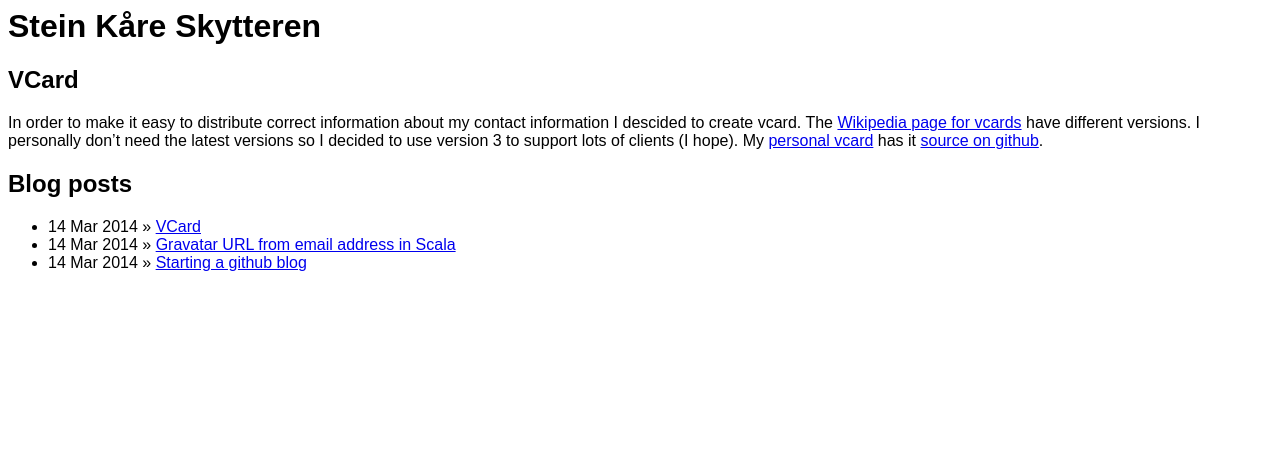
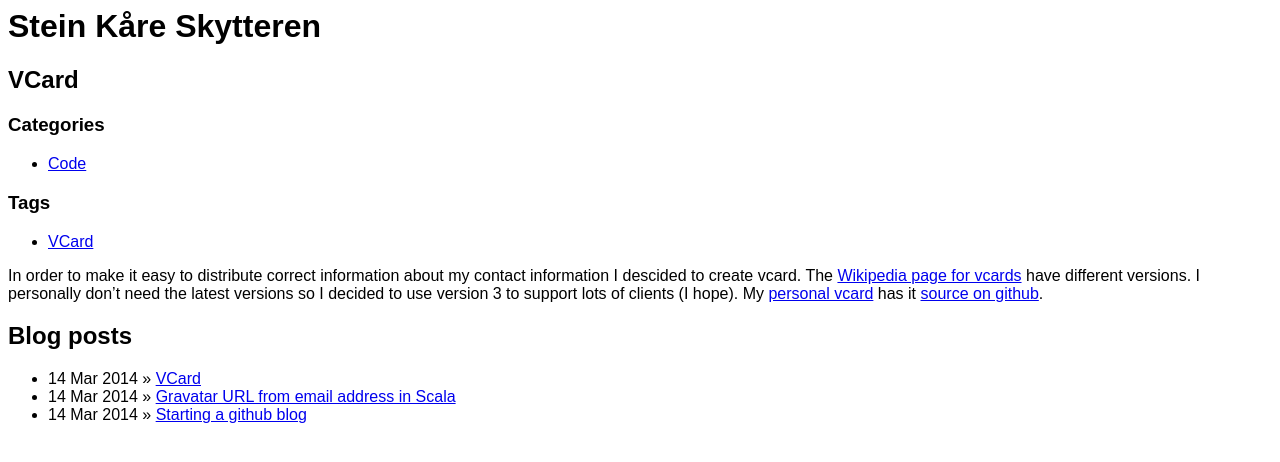
Before and after one commit to skytteren/skytteren.github.io, a Jekyll site: the page built from _posts/2014-03-14-vcard.markdown, in a window 1280 px wide. Shown: the top 462 px of the page. Built offline with Jekyll 4.4.1, drawn with Linux system fonts in a browser that asks for light colours; nearby versions of some CDN libraries; Markdown is read by kramdown in place of the engine named in the settings.

Commit message:
Adding tags and categoreis

```diff
--- a/_layouts/post.html
+++ b/_layouts/post.html
@@ -10,6 +10,20 @@
     </header>
     <section>
       <h1>{{ page.title }}</h1>
+      <div>
+        <h3>Categories</h3>
+	<ul class="categories">
+          {% for category in page.categories %}
+            <li><a href="{{ category }}">{{ category }}</a></li>
+          {% endfor %}
+	</ul>
+        <h3>Tags</h3>
+        <ul class="tags">
+          {% for tag in page.tags %}
+            <li><a href="{{ tag }}">{{ tag }}</a></li>
+          {% endfor %}
+        </ul>
+      </div>
       {{ content }}
     </section>
     <aside>
```
